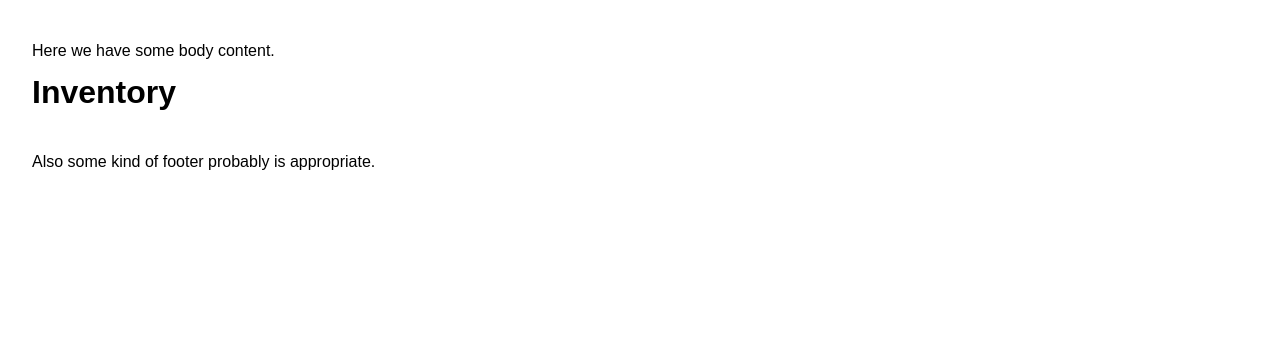
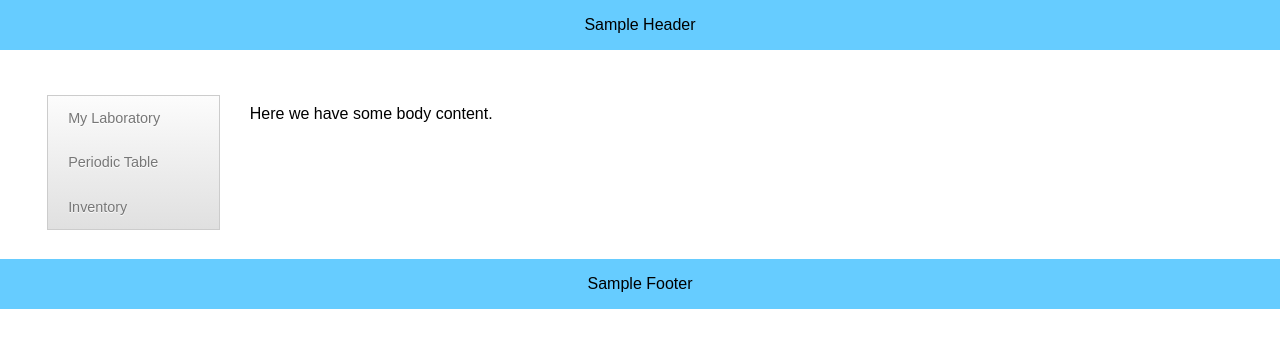
Before and after one commit to hhauer/Brass-Goggles, a Django app: template Laboratory/templates/Laboratory/index.html in a window 1280 px wide. Shown: the top 348 px of the page. Run offline with Django 3.2, Linux system fonts and the light colour scheme; the template is opened without the code that fills it, so the values that code supplies are empty; parts of the project's set-up code (start-up, migrations or seed data) failed here and were passed over.

Commit message:
Visual layout work. Broke inventory into its own page.

```diff
--- a/Laboratory/templates/Laboratory/element.html
+++ b/Laboratory/templates/Laboratory/element.html
@@ -1,8 +1,8 @@
-{% extends "lib/base.html" %}
+{% extends "lib/in_game.html" %}
 
 {% block title %}Periodic Table{% endblock %}
 
-{% block content %}
+{% block game_content %}
 <h3>{{ element.symbol }}</h3> <br />
 {{ element.name }} <br />
 {{ element.number }} - {{ element.weight }} <br />
--- a/Laboratory/templates/Laboratory/index.html
+++ b/Laboratory/templates/Laboratory/index.html
@@ -1,18 +1,12 @@
-{% extends "lib/base.html" %}
+{% extends "lib/in_game.html" %}
+
+{% block header_js %}
+
+{% endblock %}
 
 {% block title %}Index{% endblock %}
 
-{% block content %}<p>Here we have some body content.</p>
+{% block game_content %}<p>Here we have some body content.</p>
 
 
-
-<div class="inventory">
-	<h4>Inventory</h4>
-{% for item in inventory %}
-<div class="col_3">
-	{{ item.type.name }} <br/>
-	{{ item.amount }}
-</div>
-{% endfor %}
-
 {% endblock %}
--- a/Laboratory/templates/Laboratory/periodic_table.html
+++ b/Laboratory/templates/Laboratory/periodic_table.html
@@ -1,8 +1,8 @@
-{% extends "lib/base.html" %}
+{% extends "lib/in_game.html" %}
 
 {% block title %}Periodic Table{% endblock %}
 
-{% block content %}
+{% block game_content %}
 	<h4>Periodic Table</h4>
 {% for elem in elements %}
 <div class="col_2">
--- a/Laboratory/urls.py
+++ b/Laboratory/urls.py
@@ -5,4 +5,5 @@ from Laboratory import views
 urlpatterns = patterns('',
     url(r'^periodic_table/$', views.periodic_table),
     url(r'^periodic_table/(?P<element>\w+)/$', views.element_detail),
+    url(r'^inventory/$', views.inventory),
 )
--- a/Laboratory/views.py
+++ b/Laboratory/views.py
@@ -4,8 +4,12 @@ from models import Resource, Element
 
 @login_required
 def index(request):
+    return render(request, 'Laboratory/index.html')
+
+@login_required
+def inventory(request):
     inventory = Resource.objects.filter(user=request.user)
-    return render(request, 'Laboratory/index.html', {'inventory':inventory})
+    return render(request, 'Laboratory/inventory.html', {'inventory':inventory})
 
 def periodic_table(request):
     elements = Element.objects.all()
--- a/lib/static/lib/css/brassgoggles.css
+++ b/lib/static/lib/css/brassgoggles.css
@@ -1,2 +1,22 @@
 * {
   /* Test */ }
+
+body {
+  margin: 0;
+  padding: 0 0 0 0; }
+
+.column {
+  padding: 5px; }
+
+#header {
+  text-align: center;
+  background: #6cf;
+  padding-bottom: 1em;
+  padding-top: 1em; }
+
+#footer {
+  text-align: center;
+  background: #6cf;
+  padding-bottom: 1em;
+  padding-top: 1em;
+  margin-top: 1em; }
--- a/lib/templates/lib/base.html
+++ b/lib/templates/lib/base.html
@@ -13,20 +13,29 @@
         <script src="{% static "lib/js/jquery-1.10.1.min.js" %}"></script>
         <script src="{% static "lib/js/kickstart.js" %}"></script>
 
+        <script>
+        $(function() {
+            $("#navbar a[href='"+window.location.pathname+"']").parent().addClass('current');
+        });
+        </script>
+
         {% block header_js %}{% endblock %}
     </head>
     <body>
         <!--[if lt IE 7]>
             <p>You are using an <strong>outdated</strong> browser. Please <a href="http://browsehappy.com/">upgrade your browser</a> to use this webpage.</p>
         <![endif]-->
-
-        <div class="grid flex">
-        {% block content %}{% endblock %}
-
-        <br />
-        <p>Also some kind of footer probably is appropriate.</p>
+        <div id="header">
+            Sample Header
         </div>
 
+        <div id="container" class="grid flex">
+            {% block content %}{% endblock %}
+        </div>
+
+        <div class="clear"></div>
+
+        <div id="footer">Sample Footer</div>
 
     </body>
 </html>
--- /dev/null
+++ b/lib/templates/lib/in_game.html
@@ -0,0 +1,15 @@
+{% extends "lib/base.html" %}
+
+{% block content %}
+<div id="navbar" class="col_2">
+	<ul class="menu vertical">
+		<li><a href="/">My Laboratory</a></li>
+		<li><a href="/laboratory/periodic_table/">Periodic Table</a></li>
+		<li><a href="/laboratory/inventory/">Inventory</a></li>
+	</ul>
+</div>
+
+<div class="col_10">
+{% block game_content %}{% endblock %}
+</div>
+{% endblock %}
```
Also changed, not shown: Laboratory/templates/Laboratory/inventory.html (added, +17 -0 lines), lib/static/lib/css/style.scss (+27 -0 lines).
